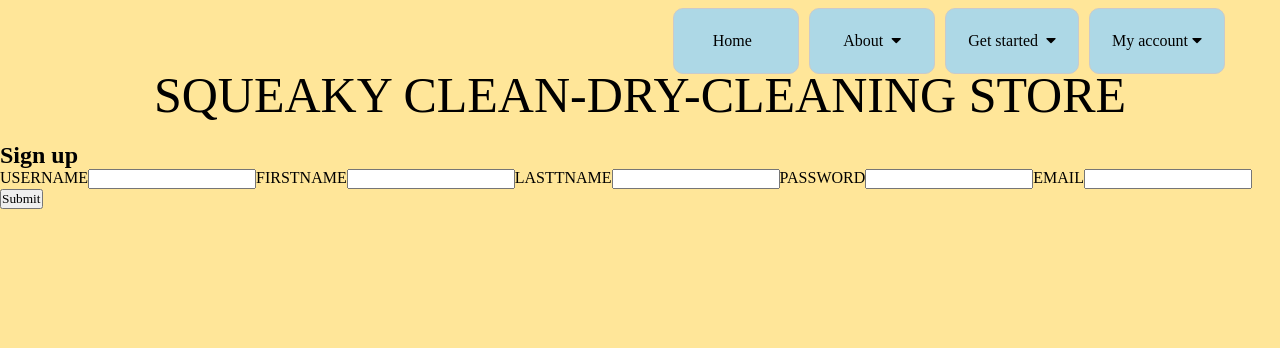
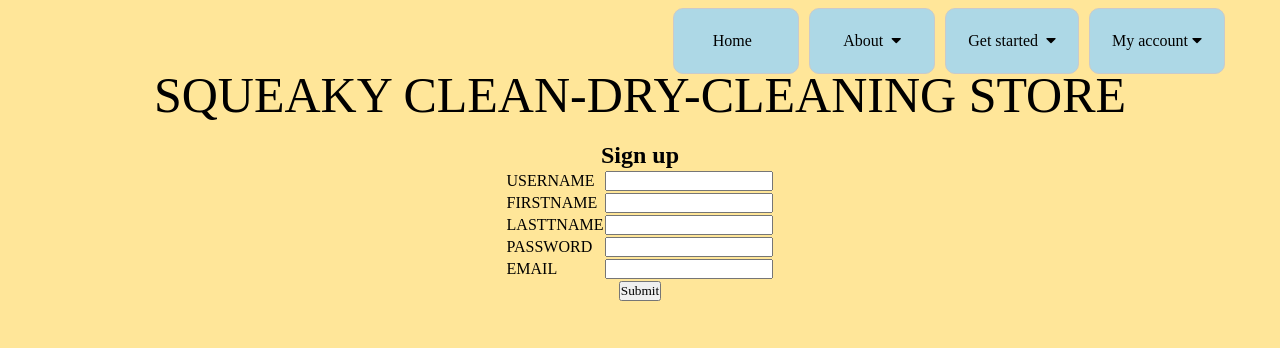
Before and after one commit to Ninorr/Group-6-Semester-Project, a Django app: page /accounts/signup/ in a window 1280 px wide. Shown: the top 348 px of the page. Run offline with Django 4.2, Linux system fonts and the light colour scheme; some web fonts are replaced.

Commit message:
updated  signup page alignment and messages to display after signup

```diff
--- a/assets/templates/registration/signup.html
+++ b/assets/templates/registration/signup.html
@@ -8,17 +8,35 @@
 {% endif %}
 
 <html>
+<div class="text-center">
   <h2>Sign up</h2>
+</div>
   <form method="POST" action="{% url 'signup' %}">
     {%csrf_token%}
-    <table>
-        <tr>USERNAME</tr><tr><input type="textfield" name="username"/></tr>
-        <tr>FIRSTNAME</tr><tr><input type="textfield" name="fname"/></tr>
-        <tr>LASTTNAME</tr><tr><input type="textfield" name="lname"/></tr>
-        <tr>PASSWORD</tr><tr><input type="password" name="passkey"/>
-        <tr>EMAIL</tr><tr><input type="email" name="uemail"/></tr>
+    <table class="center">
+        <tr>
+            <td>USERNAME</td>
+            <td><input type="textfield" name="username"/></td>
+        </tr>
+        <tr>
+            <td>FIRSTNAME</td>
+            <td><input type="textfield" name="fname"/></td>
+        </tr>
+        <tr>
+            <td>LASTTNAME</td>
+            <td><input type="textfield" name="lname"/></td>
+        </tr>
+        <tr>
+            <td>PASSWORD</td>
+            <td><input type="password" name="passkey"/></td>
+        </tr>
+             <td>EMAIL</td>
+             <td><input type="email" name="uemail"/></td>
+        </tr>
     </table>
+      <div class="text-center">
     <button type="submit">Submit</button>
+      </div>
   </form>
 </html>
 {% endblock %}
```
Also changed, not shown: assets/templates/registration/login.html (+8 -1 lines).
